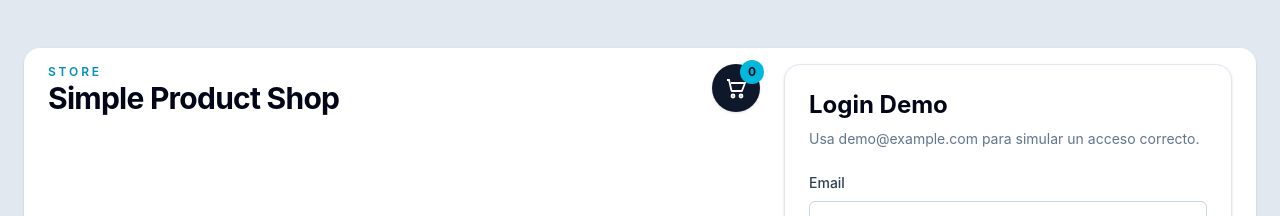
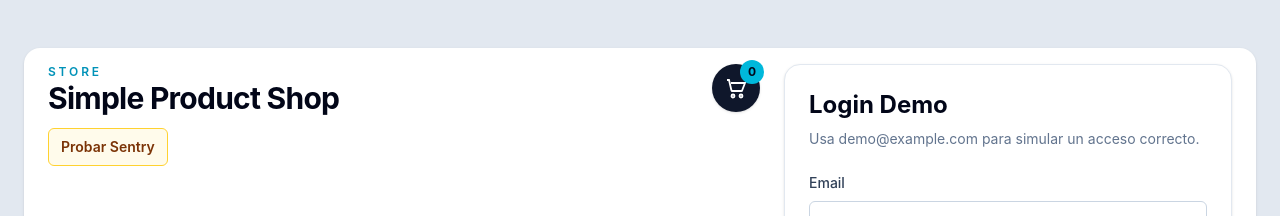
Before and after one commit to juanan-fernandez/e-commerce, a React (Vite) app: page / in a window 1280 px wide. Shown: the top 216 px of the page. Built offline with nearby package versions, Linux system fonts and the light colour scheme.

Commit message:
feat: add Sentry test button for development environment

```diff
--- a/src/App.tsx
+++ b/src/App.tsx
@@ -2,6 +2,7 @@ import { useEffect, useRef, useState } from 'react'
 import LoginDemo from '@features/auth/LoginDemo'
 import ProductCatalog from '@features/product-catalog/components/ProductCatalog'
 import ShoppingCart from '@features/shopping-cart/ShoppingCart'
+import { captureSentryTestError, isDevelopmentEnvironment } from '@infrastructure/sentry'
 import Toast from '@shared/components/Toast'
 import { CartProvider } from './context/CartContext'
 import { useCart } from './context/useCart'
@@ -16,6 +17,7 @@ function AppContent() {
 	const [toast, setToast] = useState<ToastNotification | null>(null)
 	const previousItemCountRef = useRef<number | null>(null)
 	const cartItemCountLabel = `Shopping cart with ${itemCount} ${itemCount === 1 ? 'item' : 'items'}`
+	const shouldShowSentryTestButton = isDevelopmentEnvironment()
 
 	useEffect(() => {
 		if (previousItemCountRef.current === null) {
@@ -58,6 +60,15 @@ function AppContent() {
 								<h1 className='text-2xl font-bold tracking-tight text-slate-950 lg:text-3xl'>
 									Simple Product Shop
 								</h1>
+								{shouldShowSentryTestButton ? (
+									<button
+										type='button'
+										className='mt-3 cursor-pointer rounded-md border border-amber-300 bg-amber-50 px-3 py-2 text-sm font-semibold text-amber-900 transition hover:bg-amber-100'
+										onClick={captureSentryTestError}
+									>
+										Probar Sentry
+									</button>
+								) : null}
 							</div>
 							<div
 								role='status'
@@ -76,7 +87,10 @@ function AppContent() {
 									<circle cx='17' cy='20' r='1.5' />
 									<path d='M3 4h2l2.4 10.2a1 1 0 0 0 1 .8h8.8a1 1 0 0 0 1-.8L21 7H7' />
 								</svg>
-								<span aria-hidden='true' className='absolute -right-1 -top-1 flex min-h-6 min-w-6 items-center justify-center rounded-full bg-cyan-500 px-1.5 text-xs font-bold text-slate-950'>
+								<span
+									aria-hidden='true'
+									className='absolute -right-1 -top-1 flex min-h-6 min-w-6 items-center justify-center rounded-full bg-cyan-500 px-1.5 text-xs font-bold text-slate-950'
+								>
 									{itemCount}
 								</span>
 							</div>
--- a/src/infrastructure/sentry.ts
+++ b/src/infrastructure/sentry.ts
@@ -1,4 +1,6 @@
 import * as Sentry from '@sentry/react'
+
+const SENTRY_TEST_MESSAGE = 'Sentry configuration test from development header'
 
 export function initSentry() {
 	const dsn = import.meta.env.VITE_SENTRY_DSN
@@ -20,3 +22,11 @@ export function initSentry() {
 		replaysOnErrorSampleRate: 1.0,
 	})
 }
+
+export function isDevelopmentEnvironment(): boolean {
+	return import.meta.env.DEV
+}
+
+export function captureSentryTestError() {
+	Sentry.captureException(new Error(SENTRY_TEST_MESSAGE))
+}
```
Also changed, not shown: 1 other file (tests, documents, lock files or other folders).
